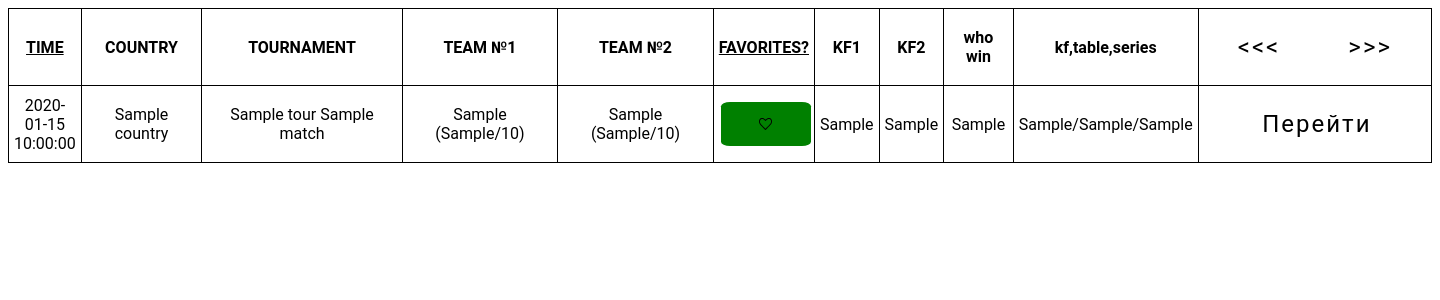
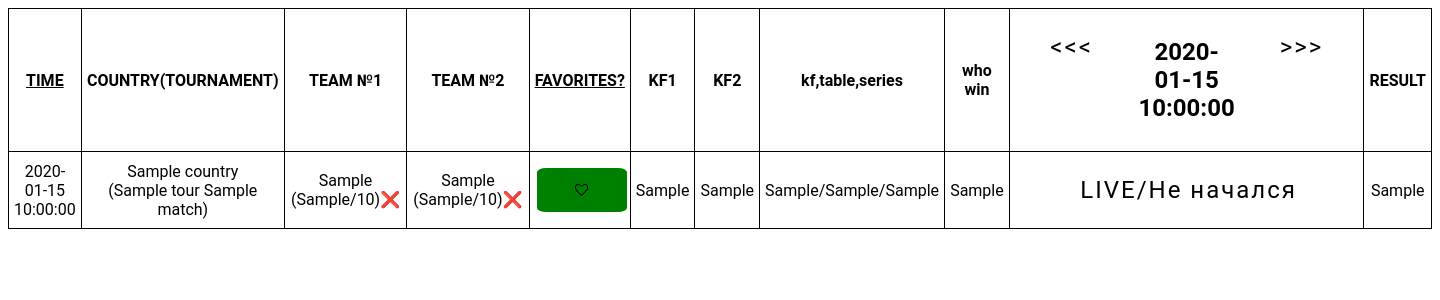
Before and after one commit to butkovevg/parse_flashscore, a Python web app: template templates/analysis.html in a window 1440 px wide. Shown: the top 300 px of the page. Run offline with Jinja, Linux system fonts and the light colour scheme; the template is opened without the code that fills it: most values are stand-ins (such as "Sample title", 1, 10 or a date in 2020).

Commit message:
add result in html

```diff
--- a/templates/analysis.html
+++ b/templates/analysis.html
@@ -83,6 +83,7 @@ a:active {
     color: black; /* Замените на желаемый цвет */
 
 
+
 </style>
 <head>
     <link rel="icon" href="/static/ball.ico" type="image/x-icon">
@@ -90,31 +91,61 @@ a:active {
 </head>
 <table>
     <tr>
-        <th style="width: 1%;"><a href="/analysis/time/{{ day }}">TIME </th>
-        <th>COUNTRY</th>
-        <th>TOURNAMENT</th>
+        <th style="width: 1%;"><a href="/analysis/time/{{ day }}">TIME</th>
+        <th>COUNTRY(TOURNAMENT)</th>
         <th>TEAM №1</th>
         <th>TEAM №2</th>
         <th style="width: 1%;"><a href="/favorites/{{ day }}/"> FAVORITES?</th>
         <th>KF1</th>
         <th>KF2</th>
+
+        <th>kf,table,series</th>
         <th>who win</th>
-        <th>kf,table,series</th>
 
         <th>
             <div style="display: flex; justify-content: center;">
-            <button id="prevButton" onclick="navigateToValue({{ day }}-1)" style="display: inline-block;"> <<< </button>
-            <button id="nextButton" onclick="navigateToValue({{ day }}+1)" style="display: inline-block;"> >>> </button>
+                <button id="prevButton" onclick="navigateToValue({{ day }}-1)" style="display: inline-block;"> <<<
+                </button>
+
+                <span style="margin: 0 10px; font-size: 24px;">
+                    {% if matches %}
+                        <p>{{ matches[0].match_date }}</p>
+                    {% else %}
+                        <p>match_date отстутствует</p>
+                    {% endif %}
+                </span>
+
+                <button id="nextButton" onclick="navigateToValue({{ day }}+1)" style="display: inline-block;"> >>>
+                </button>
             </div>
         </th>
+<!--        RESULT-->
+        <th>RESULT</th>
+
+
     </tr>
     {% for match in matches %}
     <tr data-sport_name="{{ match.sport_name }}">
         <td>{{ match.match_time }}</td>
-        <td>{{ match.country }}</td>
-        <td>{{ match.tour }} {{ match.tournament }}</td>
-        <td>{{ match.team1 }} ({{ match.position1 }}/{{match.position_total}})</td>
-        <td>{{ match.team2 }} ({{ match.position2 }}/{{match.position_total}})</td>
+        <td>{{ match.country }} <br>
+            ({{ match.tour }} {{ match.tournament }})</td>
+
+
+        <!--        TEAM1-->
+        {% if match.who_win == 1 %}
+        <td>{{ match.team1 }} ({{ match.position1 }}/{{match.position_total}})✔</td>
+        {% else %}
+        <td>{{ match.team1 }} ({{ match.position1 }}/{{match.position_total}})❌</td>
+        {% endif %}
+
+
+        <!--        TEAM2-->
+        {% if match.who_win == 2 %}
+        <td>{{ match.team2 }} ({{ match.position2 }}/{{match.position_total}})✔</td>
+        {% else %}
+        <td>{{ match.team2 }} ({{ match.position2 }}/{{match.position_total}})❌</td>
+        {% endif %}
+
         <td>
             {% if match.is_favorites %}
             <button id="FavoritesButton{{ match.analysis_id }}" style="display: block; width: 100%; height: 100%;"
@@ -130,16 +161,17 @@ a:active {
         </td>
         <td>{{ match.kf1 }}</td>
         <td>{{ match.kf2 }}</td>
+        <td>{{ match.by_coefficient }}/{{ match.by_position_table }}/{{ match.by_series }}</td>
         <td>{{ match.who_win }}</td>
-        <td>{{ match.by_coefficient }}/{{ match.by_position_table }}/{{ match.by_series }}</td>
-
         <td>
             <a href="https://www.flashscorekz.com/match/{{ match.link }}/#/standings/table/overall" target="_blank">
-                <button>Перейти</button>
+                <button>LIVE/Не начался</button>
             </a>
 
 
         </td>
+<!--        Будет результат-->
+        <td>{{ match.who_win }}</td>
     </tr>
     {% endfor %}
 </table>
@@ -180,4 +212,5 @@ function navigateToValue(offset) {
  window.location.href = `/analysis/${offset}/`;
 }
 
+
 </script>
```
